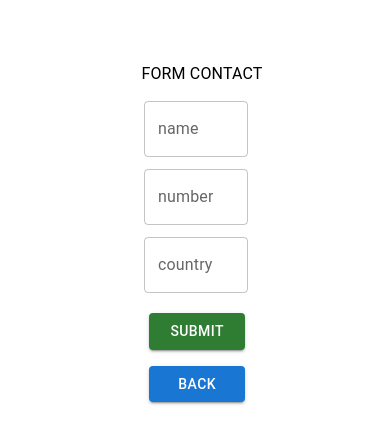
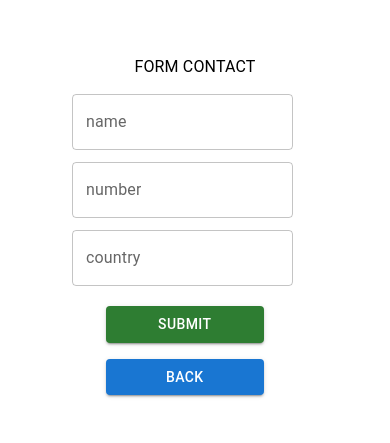
Before and after one commit to maryamkaramad/myContact2, a React (Create React App) app: page /addcontact in a window 390 px wide. Shown: the part 105-548 px from the top of the page. Built offline with nearby package versions, Linux system fonts and the light colour scheme.

Commit message:
responsive form page

```diff
--- a/src/page/Form.js
+++ b/src/page/Form.js
@@ -54,8 +54,8 @@ const Form = () => {
 
   return (
     <Grid container justifyContent={"center"} alignItems={"center"} sx={{ marginTop: 20 }}>
-      <Grid container item xs={4} justifyContent={"center"} alignItems={"center"} flexDirection={"column"} >
-        <Grid item m={"7px"} container justifyContent={"center"} alignItems={"center"}>
+      <Grid container item xs={8} md={3} lg={3} justifyContent={"center"} alignItems={"center"} flexDirection={"column"} >
+        <Grid item container justifyContent={"center"} alignItems={"center"} flexDirection={"column"} >
           <Typography>FORM CONTACT</Typography>
 
 
@@ -67,10 +67,10 @@ const Form = () => {
               ))}
 
               <Grid item container xs={11} display={"flex"} flexDirection={"column"} alignItems={"center"} gap={2} sx={{ marginTop: 2 }}>
-                <Button item type='submit' variant='contained' color={"success"} sx={{ width: "90%" }} >
+                <Button item type='submit' variant='contained' color={"success"} sx={{ width: "70%" }} >
                   submit
                 </Button>
-                <Grid sx={{ width: "90%" }}>
+                <Grid sx={{ width: "70%" }}>
                   <Link to={'/'} >
                     <Button item variant="contained" sx={{ width: "100%" }}>back</Button>
                   </Link></Grid>
```
